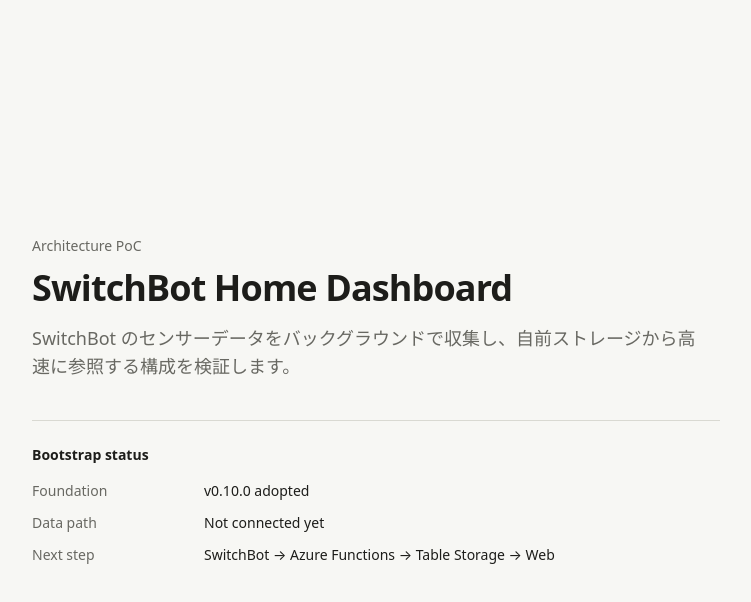
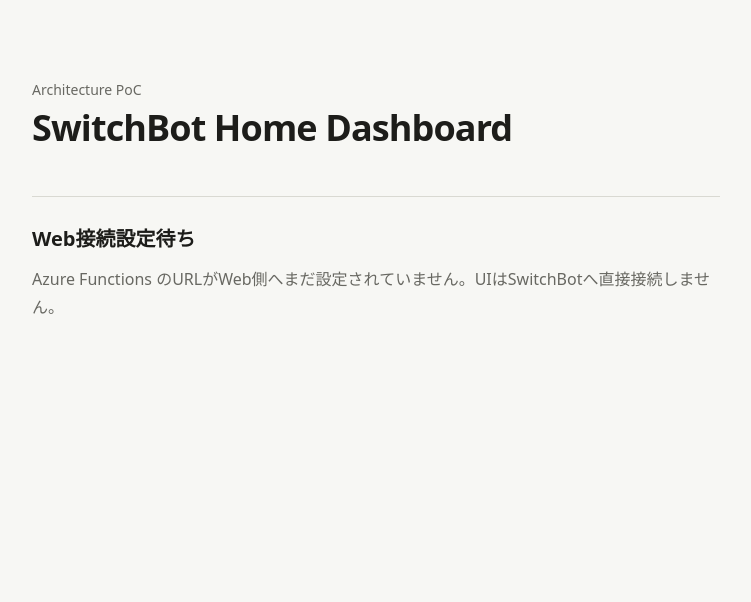
Before and after one commit to ShimaBell0619/switchbot-home-dashboard, a Next.js app: page / in a window 1280 px wide. Shown: the top 602 px of the page, without its empty margins (264-1015 px from the left). Built offline with nearby package versions, Linux system fonts and the light colour scheme.

Commit message:
feat: render stored sensor data in minimal UI

```diff
--- a/app/page.tsx
+++ b/app/page.tsx
@@ -1,26 +1,168 @@
-export default function Home() {
+import { getDashboardState, type SensorReading } from "@/lib/backend";
+
+export const dynamic = "force-dynamic";
+
+const dateTime = new Intl.DateTimeFormat("ja-JP", {
+  timeZone: "Asia/Tokyo",
+  month: "2-digit",
+  day: "2-digit",
+  hour: "2-digit",
+  minute: "2-digit",
+  second: "2-digit",
+});
+
+function formatObservedAt(value: string) {
+  const date = new Date(value);
+  return Number.isNaN(date.getTime()) ? value : dateTime.format(date);
+}
+
+function ReadingValues({ reading }: { reading: SensorReading }) {
   return (
-    <main className="mx-auto flex min-h-screen w-full max-w-3xl flex-col justify-center px-6 py-16 sm:px-10">
-      <p className="mb-3 text-sm font-medium text-muted">Architecture PoC</p>
-      <h1 className="text-3xl font-semibold tracking-tight text-foreground sm:text-4xl">
-        SwitchBot Home Dashboard
-      </h1>
-      <p className="mt-4 max-w-2xl text-base leading-7 text-muted sm:text-lg">
-        SwitchBot のセンサーデータをバックグラウンドで収集し、自前ストレージから高速に参照する構成を検証します。
-      </p>
-      <section className="mt-10 border-t border-border pt-6" aria-labelledby="status-heading">
-        <h2 id="status-heading" className="text-sm font-semibold text-foreground">
-          Bootstrap status
-        </h2>
-        <dl className="mt-4 grid gap-3 text-sm sm:grid-cols-[10rem_1fr]">
-          <dt className="text-muted">Foundation</dt>
-          <dd>v0.10.0 adopted</dd>
-          <dt className="text-muted">Data path</dt>
-          <dd>Not connected yet</dd>
-          <dt className="text-muted">Next step</dt>
-          <dd>SwitchBot → Azure Functions → Table Storage → Web</dd>
-        </dl>
-      </section>
+    <dl className="mt-5 flex flex-wrap items-end gap-x-10 gap-y-4">
+      <div>
+        <dt className="text-sm text-muted">温度</dt>
+        <dd className="mt-1 text-4xl font-semibold tracking-tight sm:text-5xl">
+          {reading.temperature.toFixed(1)}
+          <span className="ml-1 text-xl font-medium">℃</span>
+        </dd>
+      </div>
+      <div>
+        <dt className="text-sm text-muted">湿度</dt>
+        <dd className="mt-1 text-2xl font-semibold">
+          {reading.humidity}
+          <span className="ml-1 text-base font-medium">%</span>
+        </dd>
+      </div>
+      {reading.battery !== undefined ? (
+        <div>
+          <dt className="text-sm text-muted">バッテリー</dt>
+          <dd className="mt-1 text-lg font-medium">{reading.battery}%</dd>
+        </div>
+      ) : null}
+    </dl>
+  );
+}
+
+export default async function Home() {
+  const state = await getDashboardState();
+
+  return (
+    <main className="mx-auto min-h-screen w-full max-w-3xl px-6 py-14 sm:px-10 sm:py-20">
+      <header>
+        <p className="text-sm font-medium text-muted">Architecture PoC</p>
+        <h1 className="mt-2 text-3xl font-semibold tracking-tight sm:text-4xl">
+          SwitchBot Home Dashboard
+        </h1>
+      </header>
+
+      {state.kind === "web_not_configured" ? (
+        <section className="mt-12 border-t border-border pt-7" aria-labelledby="setup-heading">
+          <h2 id="setup-heading" className="text-xl font-semibold">
+            Web接続設定待ち
+          </h2>
+          <p className="mt-3 leading-7 text-muted">
+            Azure Functions のURLがWeb側へまだ設定されていません。UIはSwitchBotへ直接接続しません。
+          </p>
+        </section>
+      ) : null}
+
+      {state.kind === "collector_not_configured" ? (
+        <section className="mt-12 border-t border-border pt-7" aria-labelledby="collector-heading">
+          <h2 id="collector-heading" className="text-xl font-semibold">
+            Azure read path 接続済み
+          </h2>
+          <p className="mt-3 leading-7 text-muted">
+            保存先とWeb APIには到達できています。SwitchBotの収集資格情報をAzure側へ設定すると収集を開始できます。
+          </p>
+        </section>
+      ) : null}
+
+      {state.kind === "no_data" ? (
+        <section className="mt-12 border-t border-border pt-7" aria-labelledby="empty-heading">
+          <h2 id="empty-heading" className="text-xl font-semibold">
+            収集データ待ち
+          </h2>
+          <p className="mt-3 leading-7 text-muted">
+            Collectorは設定済みですが、まだ有効なセンサーデータが保存されていません。
+          </p>
+        </section>
+      ) : null}
+
+      {state.kind === "error" ? (
+        <section className="mt-12 border-t border-border pt-7" aria-labelledby="error-heading">
+          <h2 id="error-heading" className="text-xl font-semibold">
+            保存済みデータを取得できません
+          </h2>
+          <p className="mt-3 leading-7 text-muted">{state.message}</p>
+        </section>
+      ) : null}
+
+      {state.kind === "ready" ? (
+        <>
+          <section className="mt-12 border-t border-border pt-7" aria-labelledby="latest-heading">
+            <div className="flex flex-wrap items-baseline justify-between gap-x-6 gap-y-2">
+              <h2 id="latest-heading" className="text-xl font-semibold">
+                最新の記録
+              </h2>
+              <p className="text-sm text-muted">
+                {state.freshness.stale ? "古いデータです" : "最新性は正常です"}
+              </p>
+            </div>
+            <ReadingValues reading={state.latest} />
+            <p className="mt-5 text-sm text-muted">
+              観測 {formatObservedAt(state.latest.observedAt)}
+              {state.freshness.ageSeconds !== null
+                ? ` · ${Math.floor(state.freshness.ageSeconds / 60)}分前`
+                : ""}
+            </p>
+          </section>
+
+          <section className="mt-12 border-t border-border pt-7" aria-labelledby="history-heading">
+            <div className="flex flex-wrap items-baseline justify-between gap-x-6 gap-y-2">
+              <h2 id="history-heading" className="text-xl font-semibold">
+                最近の履歴
+              </h2>
+              <p className="text-sm text-muted">24時間 · {state.historyCount}件</p>
+            </div>
+
+            {state.historyError ? (
+              <p className="mt-4 leading-7 text-muted">
+                最新値は取得できましたが、履歴の読み取りに失敗しました。
+              </p>
+            ) : state.history.length === 0 ? (
+              <p className="mt-4 leading-7 text-muted">表示できる履歴はまだありません。</p>
+            ) : (
+              <div className="mt-5 overflow-x-auto">
+                <table className="w-full min-w-[32rem] border-collapse text-left text-sm">
+                  <thead className="text-muted">
+                    <tr className="border-b border-border">
+                      <th className="py-2 pr-4 font-medium">観測時刻</th>
+                      <th className="px-4 py-2 font-medium">温度</th>
+                      <th className="px-4 py-2 font-medium">湿度</th>
+                      <th className="py-2 pl-4 font-medium">バッテリー</th>
+                    </tr>
+                  </thead>
+                  <tbody>
+                    {state.history.slice(0, 12).map((reading) => (
+                      <tr
+                        key={`${reading.deviceId}-${reading.observedAt}`}
+                        className="border-b border-border/70"
+                      >
+                        <td className="py-3 pr-4">{formatObservedAt(reading.observedAt)}</td>
+                        <td className="px-4 py-3">{reading.temperature.toFixed(1)}℃</td>
+                        <td className="px-4 py-3">{reading.humidity}%</td>
+                        <td className="py-3 pl-4">
+                          {reading.battery === undefined ? "—" : `${reading.battery}%`}
+                        </td>
+                      </tr>
+                    ))}
+                  </tbody>
+                </table>
+              </div>
+            )}
+          </section>
+        </>
+      ) : null}
     </main>
   );
 }
```
